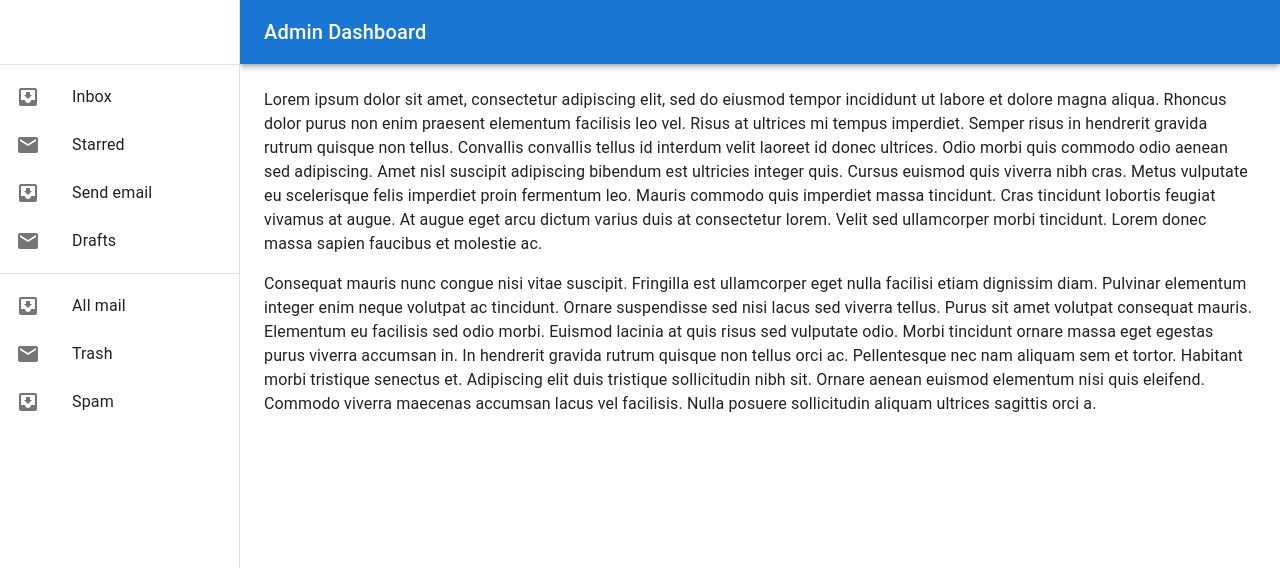
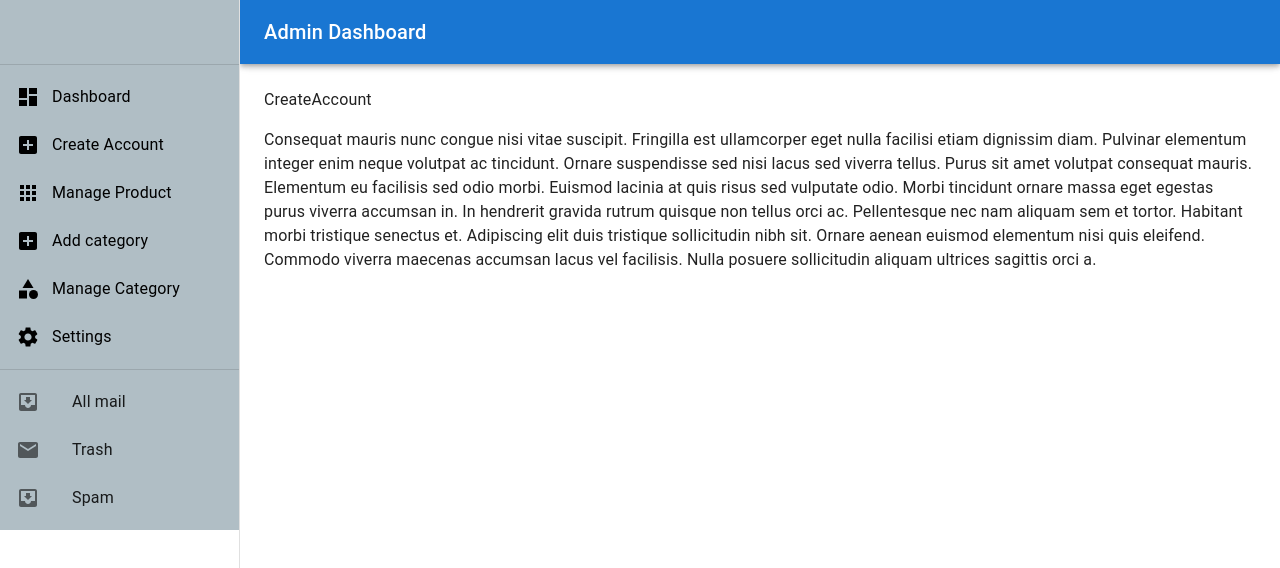
Before and after one commit to Akhil76/Banking-System, a React (Create React App) app in the folder frontend/: page /createaccount in a window 1280 px wide. Shown: the top 568 px of the page. Built offline with nearby package versions, Linux system fonts and the light colour scheme.

Commit message:
Working in frontend part.

```diff
--- a/frontend/src/App.js
+++ b/frontend/src/App.js
@@ -1,10 +1,44 @@
 import React from 'react';
 import './App.css';
-import ResponsiveDrawer from './components/ResponsiveDrawer';
+import Box from '@mui/material/Box';
+import CssBaseline from '@mui/material/CssBaseline';
+import Router from './routers/router';
+import Header from './components/layout/Header';
+import Sidebar from './components/layout/Sidebar';
+import { BrowserRouter } from 'react-router-dom';
+
+const drawerWidth = 240;
 
 function App() {
+  const [open, setOpen] = React.useState(false);
+
+  const handleDrawerOpen = () => {
+    setOpen(true);
+  };
+
+  const handleDrawerClose = () => {
+    setOpen(false);
+  };
   return (
-    <ResponsiveDrawer/>
+    <BrowserRouter>
+      <Box sx={{ display: 'flex' }}>
+        <CssBaseline />
+        <Header
+          sidbarIsOpened={open}
+          onClick={handleDrawerOpen}
+        />
+        <Sidebar
+          open={open}
+          onClose={handleDrawerClose}
+        />
+        <Box
+          component="main"
+          sx={{ flexGrow: 1, p: 3, width: { sm: `calc(100% - ${drawerWidth}px)` } }}
+        >
+          <Router/>
+        </Box>
+      </Box>
+    </BrowserRouter>
   );
 }
 
--- a/frontend/src/components/ResponsiveDrawer.js
+++ /dev/null
@@ -1,44 +0,0 @@
-import * as React from 'react';
-//import PropTypes from 'prop-types';
-import Box from '@mui/material/Box';
-import CssBaseline from '@mui/material/CssBaseline';
-import Header from './layout/Header';
-import Sidebar from './layout/Sidebar';
-import Home from '../pages/Home';
-
-
-const drawerWidth = 240;
-
-function ResponsiveDrawer(props) {
-
-  const [mobileOpen, setMobileOpen] = React.useState(false);
-
-  const handleDrawerToggle = () => {
-    setMobileOpen(!mobileOpen);
-  };
-
-
-  return (
-    <Box sx={{ display: 'flex' }}>
-      <CssBaseline />
-      <Header/>
-      <Sidebar/>
-      <Box
-        component="main"
-        sx={{ flexGrow: 1, p: 3, width: { sm: `calc(100% - ${drawerWidth}px)` } }}
-      >
-        <Home/>
-      </Box>
-    </Box>
-  );
-}
-
-// ResponsiveDrawer.propTypes = {
-//   /**
-//    * Injected by the documentation to work in an iframe.
-//    * You won't need it on your project.
-//    */
-//   window: PropTypes.func,
-// };
-
-export default ResponsiveDrawer;
--- a/frontend/src/components/layout/Header.js
+++ b/frontend/src/components/layout/Header.js
@@ -1,14 +1,15 @@
 import React from 'react';
 import AppBar from '@mui/material/AppBar';
-import {Typography,Toolbar} from '@mui/material';
+import { Typography, Toolbar } from '@mui/material';
 import IconButton from '@mui/material/IconButton';
 import MenuIcon from '@mui/icons-material/Menu';
 
 
 const drawerWidth = 240;
-function Header(props){
-    return(
-      <AppBar
+
+function Header(props) {
+  return (
+    <AppBar
       position="fixed"
       sx={{
         width: { sm: `calc(100% - ${drawerWidth}px)` },
@@ -20,7 +21,7 @@ function Header(props){
           color="inherit"
           aria-label="open drawer"
           edge="start"
-         // onClick={handleDrawerToggle}
+          onClick={props.onClick}
           sx={{ mr: 2, display: { sm: 'none' } }}
         >
           <MenuIcon />
@@ -30,7 +31,7 @@ function Header(props){
         </Typography>
       </Toolbar>
     </AppBar>
-    )
+  )
 }
 
 export default Header;
--- a/frontend/src/components/layout/Sidebar.js
+++ b/frontend/src/components/layout/Sidebar.js
@@ -7,23 +7,46 @@ import ListItem from '@mui/material/ListItem';
 import ListItemIcon from '@mui/material/ListItemIcon';
 import ListItemText from '@mui/material/ListItemText';
 import MailIcon from '@mui/icons-material/Mail';
-import {Toolbar,Box,} from '@mui/material';
+import { Toolbar, Box, } from '@mui/material';
+import { SidebarDatas } from './SidebarData'
+import { Link } from 'react-router-dom';
+import { makeStyles } from '@mui/styles';
+
+
+
+const useStyles = makeStyles({
+  link: {
+    color: "black",
+    textDecoration: "none",
+    fontSize: "16px"
+  },
+  icon: {
+    color: "black",
+    marginRight: "-20px"
+  },
+  text: {
+    paddingLeft: "0px"
+  },
+
+});
 
 const drawerWidth = 240;
-function Sidebar(props){
-  //const { window } = props;
+function Sidebar(props) {
+  const classes = useStyles();
   const drawer = (
-    <div>
+    <div style={{background:"#b0bec5"}}>
       <Toolbar />
       <Divider />
       <List>
-        {['Inbox', 'Starred', 'Send email', 'Drafts'].map((text, index) => (
-          <ListItem button key={text}>
-            <ListItemIcon>
-              {index % 2 === 0 ? <InboxIcon /> : <MailIcon />}
+        {SidebarDatas.map((val) => (
+          <Link to={val.Link} className={classes.link}>
+          <ListItem button >
+            <ListItemIcon className={classes.icon}>
+              {val.icon}
             </ListItemIcon>
-            <ListItemText primary={text} />
+            <ListItemText className={classes.text} primary={val.title} />
           </ListItem>
+          </Link>
         ))}
       </List>
       <Divider />
@@ -39,26 +62,30 @@ function Sidebar(props){
       </List>
     </div>
   );
- // const container = window !== undefined ? () => window().document.body : undefined;
-    return(
+
+  const { onClose, open } = props;
+
+  return (
     <Box
       component="nav"
-        sx={{ width: { sm: drawerWidth }, flexShrink: { sm: 0 } }}
+      sx={{ width: { sm: drawerWidth }, flexShrink: { sm: 0 }}}
       aria-label="mailbox folders"
     >
       {/* The implementation can be swapped with js to avoid SEO duplication of links. */}
       <Drawer
         //container={container}
         variant="temporary"
-          //open={mobileOpen}
-          //onClose={handleDrawerToggle}
+        open={open}
+        onClose={onClose}
         ModalProps={{
           keepMounted: true, // Better open performance on mobile.
         }}
         sx={{
           display: { xs: 'block', sm: 'none' },
-            '& .MuiDrawer-paper': { boxSizing: 'border-box', width: drawerWidth },
+          '& .MuiDrawer-paper': { boxSizing: 'border-box', width: drawerWidth}
+
         }}
+
       >
         {drawer}
       </Drawer>
--- a/frontend/src/components/layout/SidebarData.js
+++ b/frontend/src/components/layout/SidebarData.js
@@ -15,9 +15,9 @@ export const SidebarDatas = [
         Link : "/"
     },
     {
-        title: "Add Product",
+        title: "Create Account",
         icon :<AddBox/> ,
-        Link : "/admin/addproduct"
+        Link : "/createaccount"
     },
     {
         title: "Manage Product",
--- /dev/null
+++ b/frontend/src/pages/CreateAccount.js
@@ -0,0 +1,35 @@
+import React from 'react';
+import { Typography,Toolbar } from '@mui/material';
+
+
+
+
+function CreateAccount() {
+
+    return (
+        <div>
+            <Toolbar />
+            <Typography paragraph>
+                CreateAccount
+            </Typography>
+            <Typography paragraph>
+                Consequat mauris nunc congue nisi vitae suscipit. Fringilla est ullamcorper
+                eget nulla facilisi etiam dignissim diam. Pulvinar elementum integer enim
+                neque volutpat ac tincidunt. Ornare suspendisse sed nisi lacus sed viverra
+                tellus. Purus sit amet volutpat consequat mauris. Elementum eu facilisis
+                sed odio morbi. Euismod lacinia at quis risus sed vulputate odio. Morbi
+                tincidunt ornare massa eget egestas purus viverra accumsan in. In hendrerit
+                gravida rutrum quisque non tellus orci ac. Pellentesque nec nam aliquam sem
+                et tortor. Habitant morbi tristique senectus et. Adipiscing elit duis
+                tristique sollicitudin nibh sit. Ornare aenean euismod elementum nisi quis
+                eleifend. Commodo viverra maecenas accumsan lacus vel facilisis. Nulla
+                posuere sollicitudin aliquam ultrices sagittis orci a.
+            </Typography>
+        </div>
+    )
+}
+
+
+
+
+export default CreateAccount;
--- /dev/null
+++ b/frontend/src/routers/router.js
@@ -0,0 +1,14 @@
+import {Routes,Route} from "react-router-dom";
+import Home from '../pages/Home';
+import CreateAccount from '../pages/CreateAccount';
+
+function Router() {
+    return (
+        <Routes>
+            <Route path="/" element={<Home />} />
+            <Route path="/createaccount" element={<CreateAccount />}/>
+        </Routes>
+    )
+}
+
+export default Router;
```
Also changed, not shown: frontend/src/components/layout/theme/Breakepoints.js (deleted, +0 -14 lines), frontend/src/pages/DeleteAccount.js (added, +35 -0 lines). Lines whose indentation alone changed are shown as unchanged.
